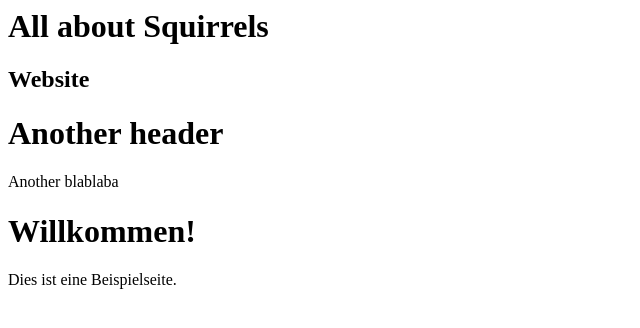
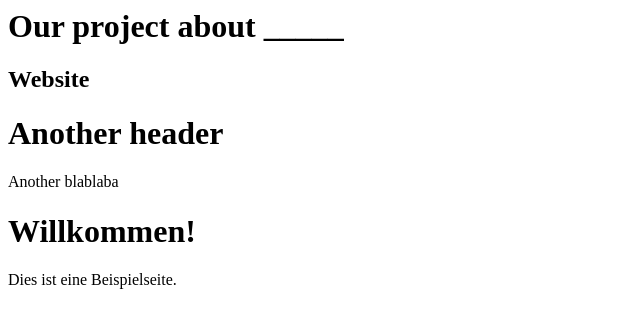
Before and after one commit to nayluhh/sis-project-2025, a plain HTML site: page index.html in a window 1280 px wide. Shown: the whole page, without its empty margins (0-640 px from the left). Drawn offline with Linux system fonts and the light colour scheme.

Commit message:
Update index.html

```diff
--- a/index.html
+++ b/index.html
@@ -3,7 +3,7 @@
     <title></title>
 </head>
 <body>
-    <h1>All about Squirrels</h1>
+    <h1>Our project about _____</h1>
     <h2>Website</h2>
 
 
```
